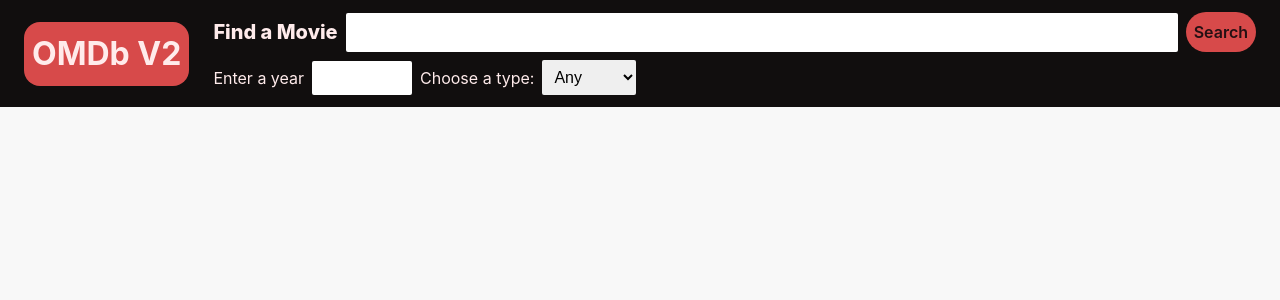
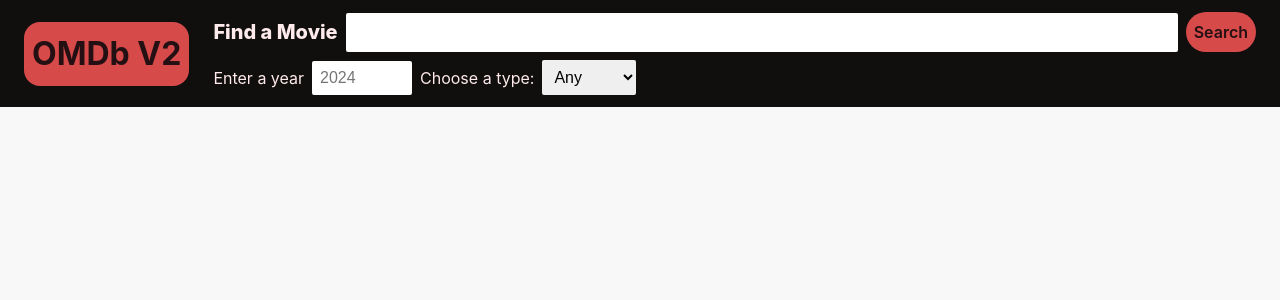
Before and after one commit to Joee94/OMDBv2, a React (Vite) app: page / in a window 1280 px wide. Shown: the top 300 px of the page. Built offline with nearby package versions, Linux system fonts and the light colour scheme.

Commit message:
Validation and catch no movies

```diff
--- a/src/components/Header/Header.tsx
+++ b/src/components/Header/Header.tsx
@@ -38,7 +38,14 @@ export const Header = ({ setSearch }: Props) => {
 
           <div className="filters">
             <label htmlFor="year">Enter a year</label>
-            <input type="number" id="year" name="year" />
+            <input
+              type="number"
+              id="year"
+              name="year"
+              min="1888"
+              step="1"
+              placeholder={new Date().getFullYear().toString()}
+            />
 
             <label htmlFor="type">Choose a type:</label>
 
--- a/src/components/Movies/Movies.tsx
+++ b/src/components/Movies/Movies.tsx
@@ -21,13 +21,18 @@ export const Movies = ({ search }: Props) => {
 
   const [open, setOpen] = useState<number | null>(null);
 
-  console.log(data?.pages);
-
   if (isError) return "Error";
   if (isLoading) {
-    return <MovieSkeletons />;
+    return (
+      <ul className="cards">
+        <MovieSkeletons />
+      </ul>
+    );
   }
   if (data && isSuccess) {
+    if (data.pages[0].Error) {
+      return <p className="empty">{data.pages[0].Error}</p>;
+    }
     return (
       <>
         <ul className="cards">
--- a/src/components/Movies/movies.css
+++ b/src/components/Movies/movies.css
@@ -42,3 +42,8 @@
   background-color: rgb(141, 141, 141);
   cursor: not-allowed;
 }
+
+.empty {
+  font-size: 2rem;
+  text-align: center;
+}
--- a/src/components/Skeleton/skeleton.css
+++ b/src/components/Skeleton/skeleton.css
@@ -6,9 +6,9 @@
   position: relative;
   overflow: hidden;
   background-color: #dddbdd;
-  margin: 8px;
   border-radius: 8px;
   flex: 1;
+  width: 100% !important;
 }
 
 .skeleton::after {
--- a/src/index.css
+++ b/src/index.css
@@ -21,7 +21,7 @@
   --accent-color: #d74a4a;
 
   background-color: var(--off-white);
-  color: var(--secondary-color);
+  color: var(--primary-color);
 }
 
 @media (prefers-color-scheme: dark) {
@@ -60,4 +60,7 @@ input:focus {
 
 main {
   padding: 0 24px;
+  display: flex;
+  justify-content: center;
+  flex-direction: column;
 }
```
